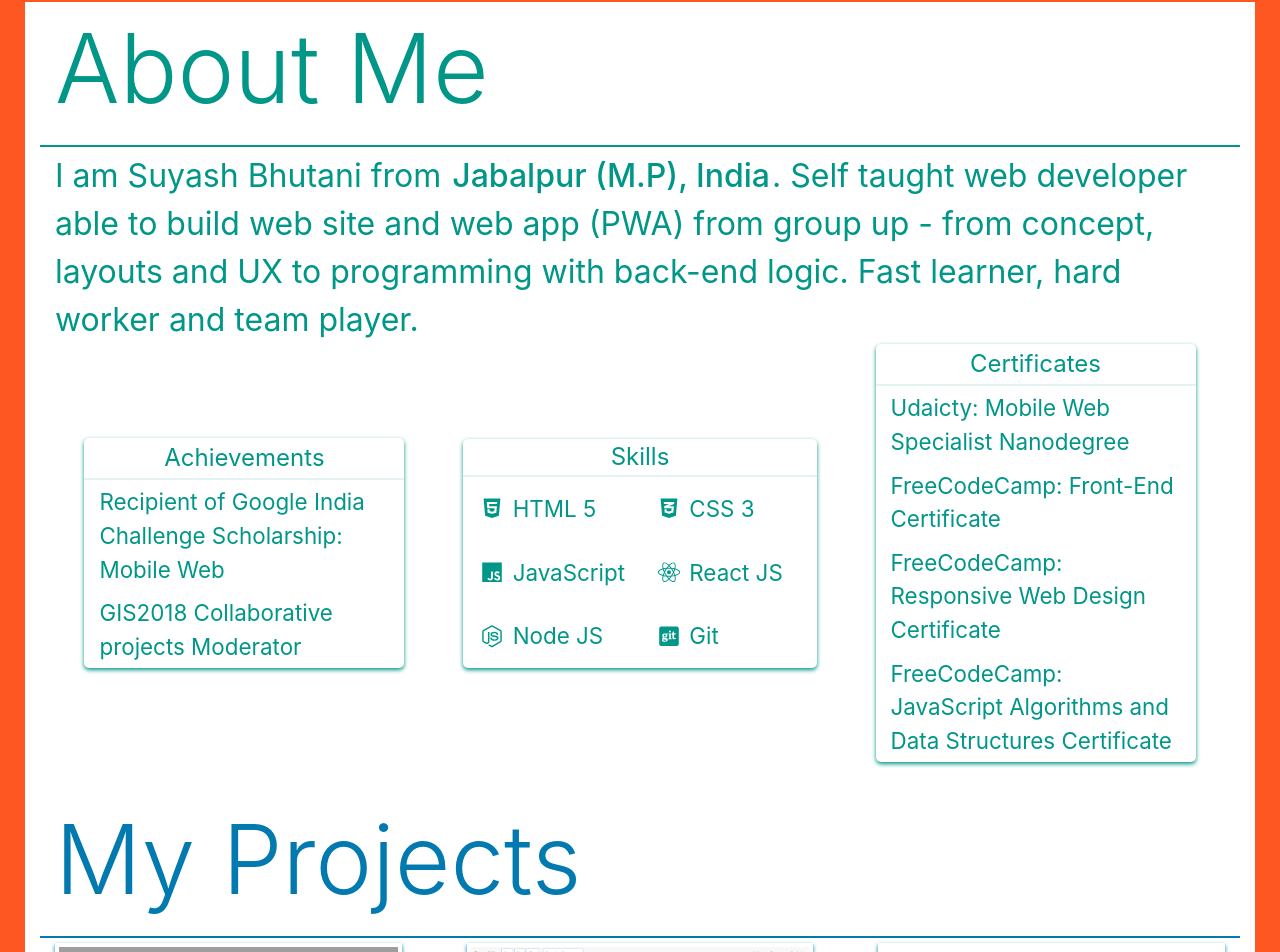
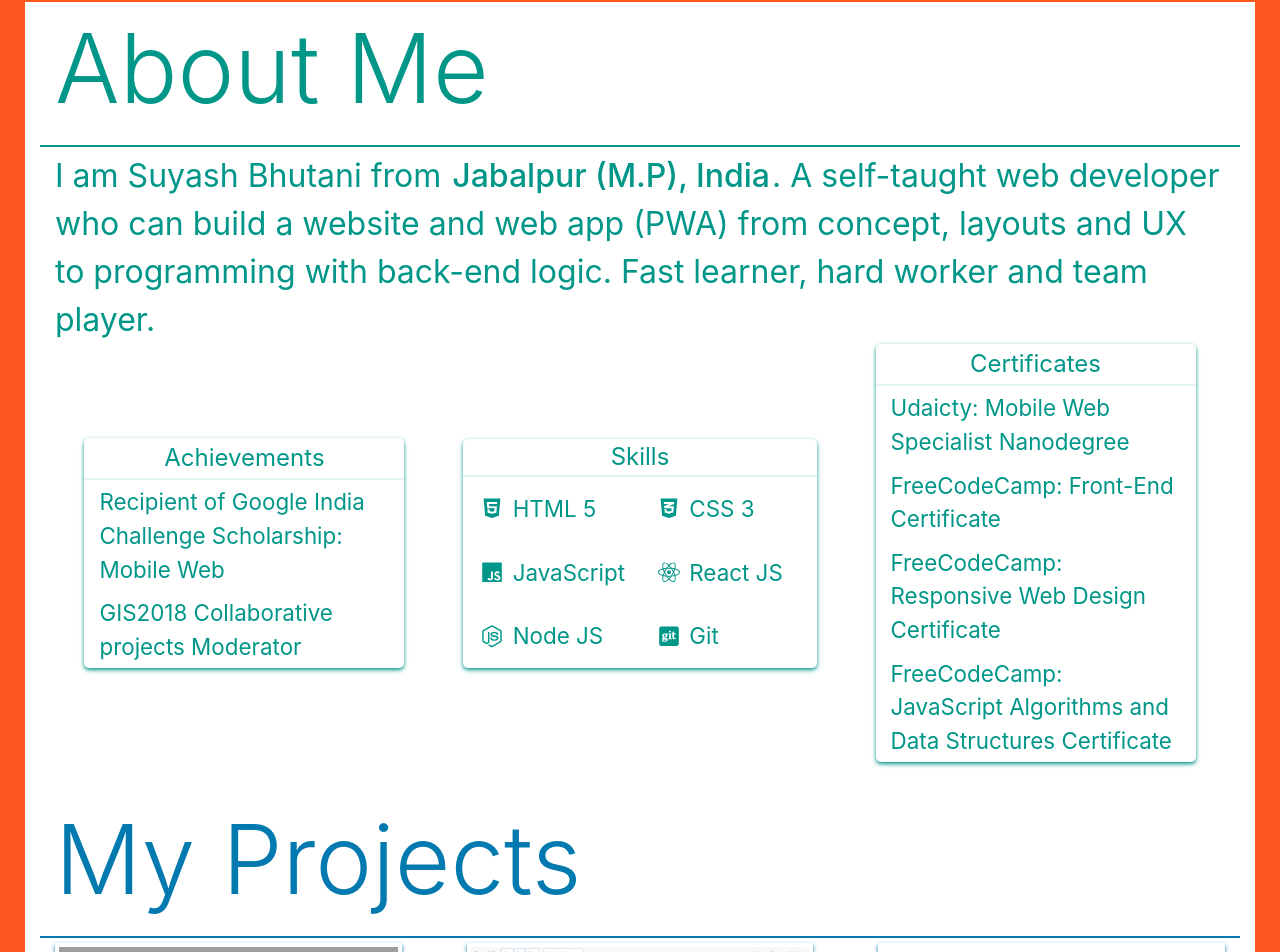
Before and after one commit to sid7/sid7.github.io, a React (Create React App) app: page / in a window 1280 px wide. Shown: the part 798-1750 px from the top of the page. Built offline with nearby package versions, Linux system fonts and the light colour scheme; grey boxes are pictures that could not be loaded.

Commit message:
fix - update about text and 1 link in achievement

```diff
--- a/src/data/index.ts
+++ b/src/data/index.ts
@@ -22,7 +22,7 @@
 };
 export const Achievements = {
   "Recipient of Google India Challenge Scholarship: Mobile Web":
-    "https://in.udacity.com/google-india-scholarships",
+    "https://sites.google.com/prod/udacity.com/gis2018",
   "GIS2018 Collaborative projects Moderator":
     "https://sites.google.com/prod/udacity.com/gis2018/community/collaborative-projects/mobile-web-specialist#h.p_a_ltL5EO8YDP"
 };
--- a/src/sections/about.tsx
+++ b/src/sections/about.tsx
@@ -14,9 +14,7 @@
       {" "}
       Jabalpur (M.P), India
     </A>
-    . Self taught web developer able to build web site and web app (PWA) from
-    group up - from concept, layouts and UX to programming with back-end logic.
-    Fast learner, hard worker and team player.
+    . A self-taught web developer who can build a website and web app (PWA) from concept, layouts and UX to programming with back-end logic. Fast learner, hard worker and team player.
   </p>
 );
 
```
